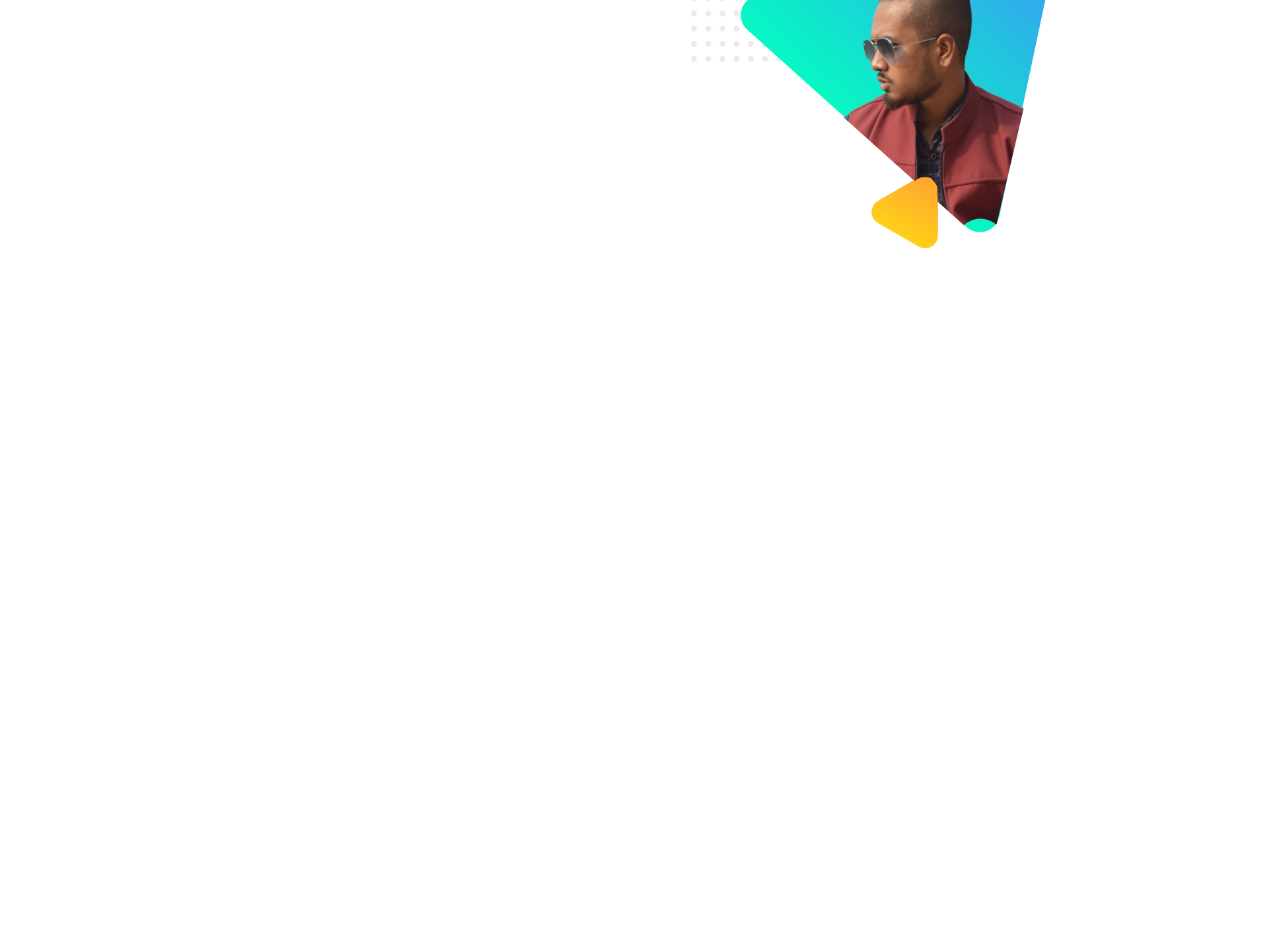
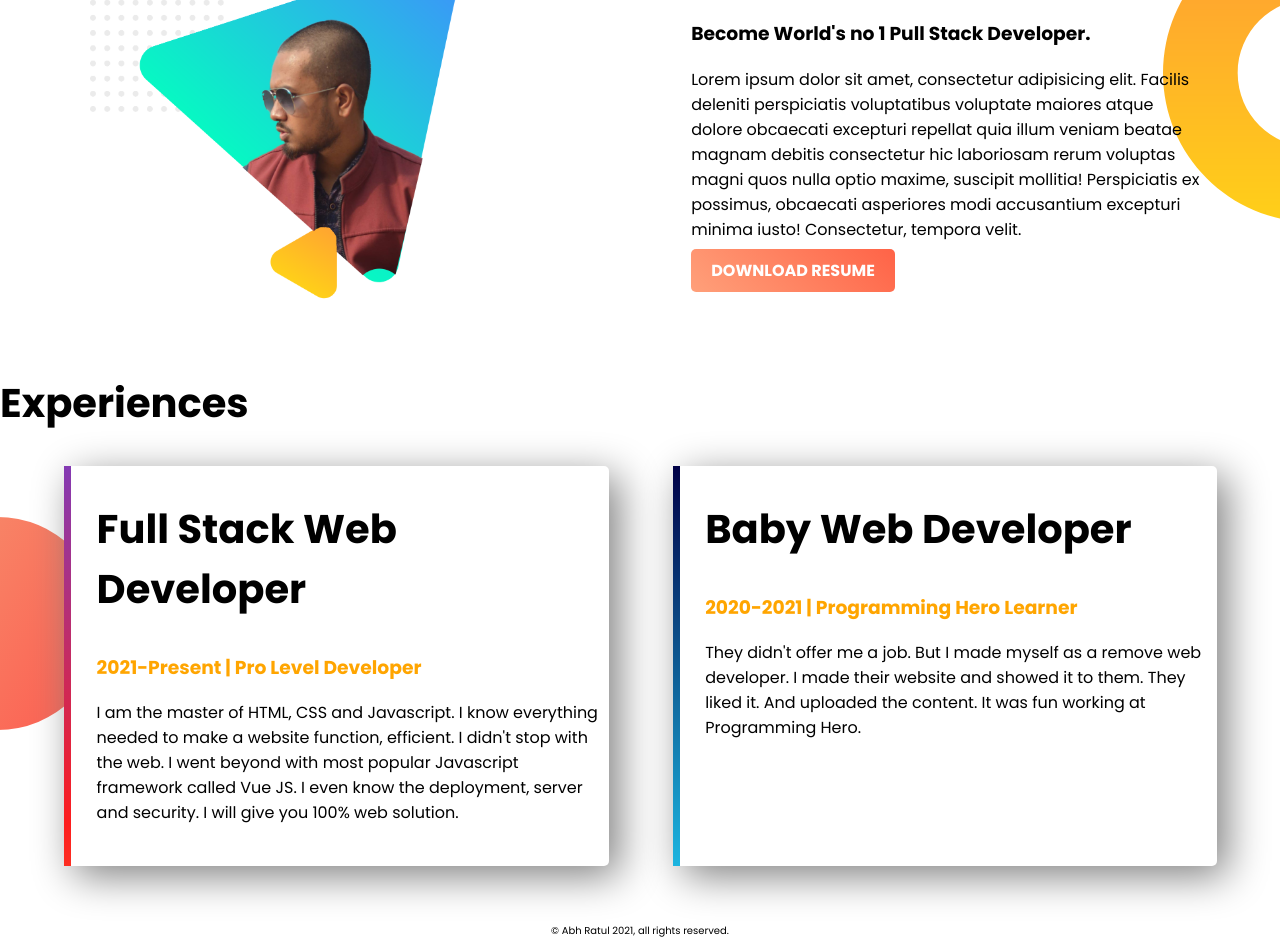
Before and after one commit to abhRatul/web-portfolio, a plain HTML site: page index.html in a window 1280 px wide. Shown: the part 727-1676 px from the top of the page. Before the commit the page ends 1000 px from the top, so only its background shows below. Drawn offline with Linux system fonts and the light colour scheme.

Commit message:
finish my first ever website

```diff
--- a/css/style.css
+++ b/css/style.css
@@ -4,27 +4,31 @@ body{
 }
 h1{
     font-size: 50px;
-    font-weight: 400;
+    font-weight: 700;
+
 }
-.name-highlight{
+h2{
+    font-size: 40px;
+}
+section{
+    height: 500px;
+    margin-bottom: 50px;
+
+}
+.orange-highlight{
     color: orange;
 }
-.half-width{
-    width: 40%;
-    float: left;
-    margin-left: 5%;
-    padding-left: 2%;
-}
+
 .half-width img{
     width: 100%;
+
 }
 .top-banner{
     background-repeat: no-repeat;
     background-image: url(../images/top-banner.png);
 }
-section{
-    height: 500px;
-}
+
+
 .link-button{
     text-decoration: none;
     background-image: linear-gradient( 45deg, lightsalmon,tomato);
@@ -33,3 +37,51 @@ section{
     color: white;
     font-weight: 700;
 }
+.half-width{
+    width: 40%;
+    float: left;
+    margin-left: 5%;
+    padding-left: 2%;
+
+}
+.big-dream{
+    padding-top: 70px ;
+}
+.dream-area{
+    background-image: url(../images/dream-bg.png);
+    background-repeat: no-repeat;
+    background-position: right;
+}
+.single-experience{
+    box-shadow: 10px 10px 40px gray;
+    border-radius: 5px;
+    height: 80%;
+    background-color: white;
+}
+.experience-area{
+    background-image: url(../images/exp-bg.png);
+    background-repeat: no-repeat;
+    background-position: left;
+}
+#fullstack{
+    border-left: 7px solid;
+    border-image: linear-gradient(150deg,#833ab4,#fd1d1d,#fcb045);
+    border-image-slice: 1;
+}
+#baby-web{
+    border-left: 7px solid;
+    border-image: linear-gradient(180deg,#000046,#1CB5E0);
+    border-image-slice: 1;
+}
+footer p{
+    text-align: center;
+    font-size: 10px;
+}
+
+
+
+/* .row::after {
+    content: "";
+    clear: both;
+    display: table;
+  } */
--- a/index.html
+++ b/index.html
@@ -9,10 +9,10 @@
     <link rel="stylesheet" href="css/style.css">
 </head>
 <body>
-    <section class="top-banner">
+    <section class="top-banner ">
         <div class="half-width">
         <h1>Welcome to </h1>
-        <h1><span class="name-highlight">Ratul</span> Website</h1>
+        <h1><span class="orange-highlight">Ratul</span> Website</h1>
         <h3>World class professional web dev</h3>
         <p>
             Over 1 year of hands-on experience in the creation and maintenance of high-quality websites.
@@ -27,14 +27,38 @@
             <img src="images/profile1.png" alt="">
         </div>
     </section>
+
+
     <section class="dream-area">
+
         <div class="half-width">
+            <img src="images/profile2.png" alt="" >
+        </div>
+
+        <div class="half-width big-dream">
+            <h2>Big Dream</h2>
+            <h3>Become World's no 1 Pull Stack Developer. </h3>
+            <p>Lorem ipsum dolor sit amet, consectetur adipisicing elit. Facilis deleniti perspiciatis voluptatibus voluptate maiores atque dolore obcaecati excepturi repellat quia illum veniam beatae magnam debitis consectetur hic laboriosam rerum voluptas magni quos nulla optio maxime, suscipit mollitia! Perspiciatis ex possimus, obcaecati asperiores modi accusantium excepturi minima iusto! Consectetur, tempora velit.</p>
+            <a class="link-button" target="_blank" href="https://www.linkedin.com/company/programminghero">DOWNLOAD RESUME</a>
 
         </div>
+    </section>
 
-        <div class="half-width">
-            <img src="images/profile2.png" alt="">
+    <section class="experience-area">
+        <h2>Experiences</h2>
+        <div id="fullstack" class="half-width single-experience">
+            <h2>Full Stack Web Developer</h2>
+            <h3 class="orange-highlight">2021-Present | Pro Level Developer</h3>
+            <p>I am the master of HTML, CSS and Javascript. I know everything needed to make a website function, efficient. I didn't stop with the web. I went beyond with most popular Javascript framework called Vue JS. I even know the deployment, server and security. I will give you 100% web solution.</p>
+        </div>
+        <div id="baby-web" class="half-width single-experience">
+            <h2>Baby Web Developer</h2>
+            <h3 class="orange-highlight">2020-2021 | Programming Hero Learner</h3>
+            <p>They didn't offer me a job. But I made myself as a remove web developer. I made their website and showed it to them. They liked it. And uploaded the content. It was fun working at Programming Hero.</p>
         </div>
     </section>
+    <footer>
+        <p>© Abh Ratul 2021, all rights reserved.</p>
+    </footer>
 </body>
 </html>
```
Also changed, not shown: images/profile3.png (added).
